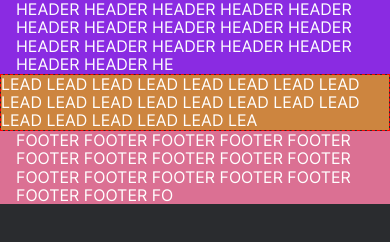
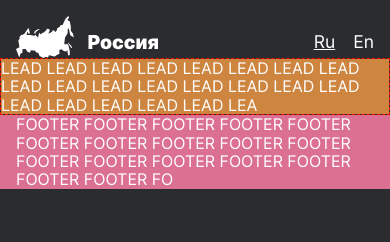
Before and after one commit to RoChernikov/russian-travel, a plain HTML site: page index.html in a window 390 px wide. Drawn offline with Linux system fonts and the light colour scheme; files whose address does not match are found by name.

Commit message:
Шапка готова

```diff
--- /dev/null
+++ b/blocks/header/__lang-item/header__lang-item.css
@@ -0,0 +1,8 @@
+.header__lang-item {
+  margin-right: 18px;
+  margin-bottom: 7px;
+}
+
+.header__lang-item:last-child {
+  margin-right: 0;
+}
--- /dev/null
+++ b/blocks/header/__lang-link/_active/header__lang-link_active.css
@@ -0,0 +1,3 @@
+.header__lang-link_active {
+  text-decoration: underline;
+}
--- a/blocks/header/__lang-link/header__lang-link.css
+++ b/blocks/header/__lang-link/header__lang-link.css
@@ -0,0 +1,4 @@
+.header__lang-link {
+  color: #fff;
+  text-decoration: none;
+}
--- /dev/null
+++ b/blocks/header/__lang-list/header__lang-list.css
@@ -0,0 +1,14 @@
+.header__lang-list {
+  display: flex;
+  font-size: 1.5em;
+  line-height: 1.2;
+  align-items: flex-end;
+  /* border: .5px dashed red; */
+}
+
+@media screen and (max-width: 767px) {
+  .header__lang-list {
+    font-size: 1.1em;
+    line-height: 1.1;
+  }
+}
--- a/blocks/header/__logo/header__logo.css
+++ b/blocks/header/__logo/header__logo.css
@@ -0,0 +1,14 @@
+.header__logo {
+  width: 176px;
+  height: 52px;
+  background-image: url(../../../images/logo.svg);
+  background-size: contain;
+  background-repeat: no-repeat;
+}
+
+@media screen and (max-width: 767px) {
+  .header__logo {
+    width: 142px;
+    height: 42px;
+  }
+}
--- a/blocks/header/header.css
+++ b/blocks/header/header.css
@@ -1,5 +1,5 @@
 .header {
-  background-color: blueviolet;
-  min-height: 52px;
+  display: flex;
+  justify-content: space-between;
   transition: padding .2s linear;
 }
--- /dev/null
+++ b/blocks/hover/hover.css
@@ -0,0 +1,7 @@
+.hover {
+  transition: opacity .2s linear;
+}
+
+.hover:hover {
+  opacity: 80%
+}
--- /dev/null
+++ b/blocks/page/__list/page__list.css
@@ -0,0 +1,5 @@
+.page__list {
+  margin: 0;
+  padding: 0;
+  list-style: none;
+}
--- /dev/null
+++ b/blocks/page/__section/_header/page__section_header.css
@@ -0,0 +1,9 @@
+.page__section_header {
+  padding-top: 28px;
+}
+
+@media screen and (max-width: 767px) {
+  .page__section_header {
+    padding-top: 16px;
+  }
+}
--- a/blocks/page/__section/_text/page__section_text.css
+++ /dev/null
@@ -1,3 +0,0 @@
-.page__section_text {
-  max-width: 786px;
-}
--- a/index.html
+++ b/index.html
@@ -13,8 +13,12 @@
 
 <body class="page">
   <!--Шапка сайта-->
-  <header class="header page__section">HEADER HEADER HEADER HEADER HEADER HEADER HEADER HEADER HEADER HEADER
-    HEADER HEADER HEADER HEADER HEADER HEADER HEADER HE
+  <header class="header page__section page__section_header">
+    <div class="header__logo"></div>
+    <ul class="header__lang-list page__list">
+      <li class="header__lang-item hover"><a href="#" class="header__lang-link header__lang-link_active">Ru</a></li>
+      <li class="header__lang-item hover"><a href="#" class="header__lang-link">En</a></li>
+    </ul>
   </header>
   <!--Основное содержимое страницы-->
   <main class="content">
--- a/pages/index.css
+++ b/pages/index.css
@@ -1,12 +1,17 @@
 @import url(../vendor/normalize.css);
 @import url(../vendor/fonts.css);
+@import url(../blocks/hover/hover.css);
 @import url(../blocks/page/page.css);
 @import url(../blocks/page/__section/page__section.css);
+@import url(../blocks/page/__section/_header/page__section_header.css);
 @import url(../blocks/page/__section/_narrow/page__section_narrow.css);
-@import url(../blocks/page/__section/_text/page__section_text.css);
+@import url(../blocks/page/__list/page__list.css);
 @import url(../blocks/header/header.css);
 @import url(../blocks/header/__logo/header__logo.css);
+@import url(../blocks/header/__lang-list/header__lang-list.css);
+@import url(../blocks/header/__lang-item/header__lang-item.css);
 @import url(../blocks/header/__lang-link/header__lang-link.css);
+@import url(../blocks/header/__lang-link/_active/header__lang-link_active.css);
 @import url(../blocks/content/content.css);
 @import url(../blocks/content/__article/content__article.css);
 @import url(../blocks/lead/lead.css);
```
Also changed, not shown: images/logo.svg (added).
